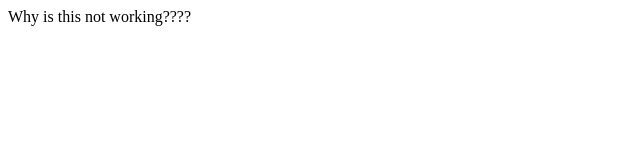
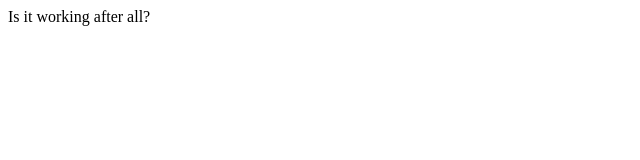
Before and after one commit to aarwitz/TestRepository, a plain HTML site: page hello.html in a window 1280 px wide. Shown: the full height of the page, 0-640 px from the left. Drawn offline with Linux system fonts and the light colour scheme.

Commit message:
Now I'm pulling

```diff
--- a/hello.html
+++ b/hello.html
@@ -2,9 +2,9 @@
 <html lang="en" dir="ltr">
   <head>
     <meta charset="utf-8">
-    <title>Hello world</title>
+    <title>Hello everyone in the world</title>
   </head>
   <body>
-   Why is this not working????
+    Is it working after all?
   </body>
 </html>
```
